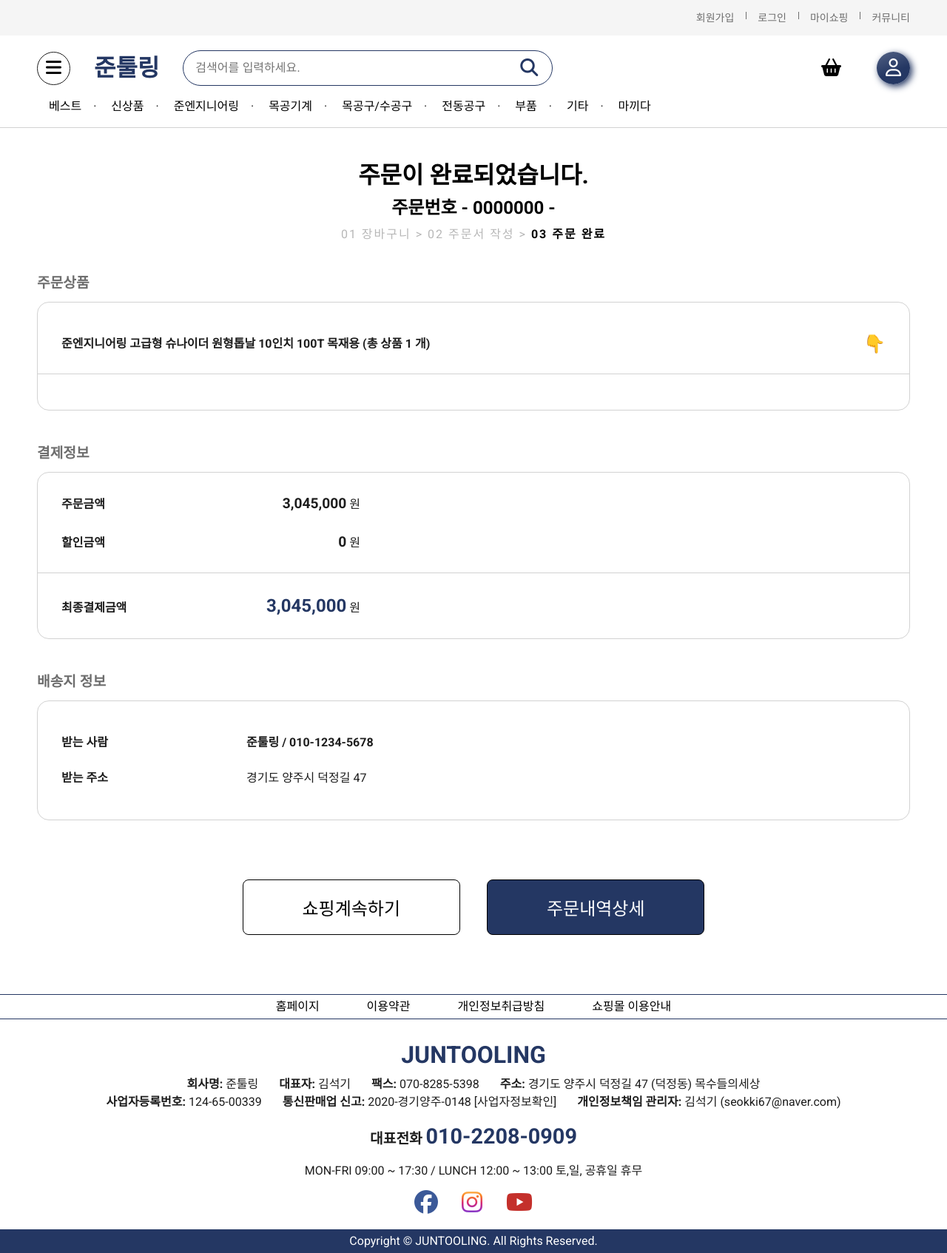
After one commit to Joontooling/joontooling, a Django app: page /products/order_done/ in a window 1280 px wide. The commit adds this page. Shown: the whole page at 74% size. Run offline with Django 3.2, Linux system fonts and the light colour scheme; some libraries are stand-ins or nearby versions.

Commit message:
Design order done page

```diff
--- /dev/null
+++ b/products/templates/products/order_done.html
@@ -0,0 +1,99 @@
+{% extends 'base.html' %}
+
+{% block content %}
+<div class="container">
+  <!-- ORDER-DONE -->
+  <main class="order-done">
+
+    <!-- TITLE -->
+    <div class="basket-title order-done-title">
+      <h1 class="title">
+        주문이 완료되었습니다.
+        <span>주문번호 - 0000000 -</span>
+      </h1>
+      <h2 class="step">
+        <span>01 장바구니 ></span>
+        <span> 02 주문서 작성 ></span>
+        <span class="active"> 03 주문 완료</span>
+      </h2>
+    </div>
+
+    <!-- PRODUCTS -->
+    <section class="products">
+      <h4 class="title">주문상품</h4>
+      <div class="content">
+        <div class="top-wrap">
+          <p>준엔지니어링 고급형 슈나이더 원형톱날 10인치 100T 목재용 (총 상품 1 개)</p>
+          <span class="products-btn">👇</span>
+        </div>
+        <div class="line"></div>
+        <div class="bottom">
+          <img src="https://juntooling.com/web/product/small/202111/7a5a2d420395bfd413db8b9b6220898b.jpg"
+            alt="product-image">
+          <div class="text">
+            <p>준엔지니어링 고급형 슈나이더 원형톱날 10인치 100T 목재용</p>
+            <p><span>3,045,000</span> 원 / 1개</p>
+          </div>
+        </div>
+      </div>
+    </section>
+
+    <!-- PAYMENT -->
+    <section class="payment">
+      <h4 class="title">결제정보</h4>
+      <div class="content">
+        <div class="item">
+          <p>주문금액</p>
+          <p> <span>3,045,000</span> 원</p>
+        </div>
+        <div class="item">
+          <p>할인금액</p>
+          <p> <span>0</span> 원</p>
+        </div>
+        <div class="line"></div>
+        <div class="item">
+          <p>최종결제금액</p>
+          <p> <span class="accent">3,045,000</span> 원</p>
+        </div>
+      </div>
+    </section>
+
+    <!-- LOCATION -->
+    <section class="location">
+      <h4 class="title">배송지 정보</h4>
+      <div class="content">
+        <p><span>받는 사람</span>준툴링 / 010-1234-5678</p>
+        <p><span>받는 주소</span>경기도 양주시 덕정길 47</p>
+      </div>
+    </section>
+
+    <!-- BUTTONS -->
+    <div class="btns">
+      <button>쇼핑계속하기</button>
+      <button class="btn-main">주문내역상세</button>
+    </div>
+
+  </main>
+</div>
+{% endblock content %}
+
+
+{% block js %}
+<script>
+  const productsShowBtn = document.querySelector('.products-btn');
+  const products = document.querySelector('.bottom');
+
+  productsShowBtn.addEventListener('click', () => {
+    products.classList.toggle('show');
+    buttonToggle();
+  })
+
+  function buttonToggle() {
+    if (productsShowBtn.innerText === '👇') {
+      productsShowBtn.innerText = '👆';
+    } else {
+      productsShowBtn.innerText = '👇';
+    }
+  }
+</script>
+{% endblock js %}
--- a/products/urls.py
+++ b/products/urls.py
@@ -8,5 +8,6 @@ urlpatterns = [
     path("detail/", views.detail, name="detail"),
     path("basket/", views.basket, name="basket"),
     path("order/", views.order, name="order"),
+    path("order_done/", views.order_done, name="order_done"),
     path('product_create', views.product_create, name="product_create"),
 ]
--- a/products/views.py
+++ b/products/views.py
@@ -16,6 +16,9 @@ def basket(request):
 
 def order(request):
     return render(request, 'products/order.html')
+
+def order_done(request):
+    return render(request, 'products/order_done.html')
 
 
 def product_create(request):
--- a/static/css/main.css
+++ b/static/css/main.css
@@ -5,6 +5,7 @@
 @import 'products/detail.css';
 @import 'products/basket.css';
 @import 'products/order.css';
+@import 'products/order_done.css';
 
 /* VARIAVLE */
 :root {
@@ -416,6 +417,11 @@ button {
   border-radius: 0 0 7px 7px;
 }
 
+.dropdown__item.item--single:hover,
+.sub-dropdown__item.item--single:hover {
+  border-radius: 7px;
+}
+
 /* header-nav-fixed */
 #nav--fixed {
   padding: 20px 0;
--- a/static/css/products/basket.css
+++ b/static/css/products/basket.css
@@ -18,6 +18,7 @@
 
 .basket-title .step span.active {
   color: var(--color-black);
+  font-weight: bold;
 }
 
 /* BASKET-INFO */
--- /dev/null
+++ b/static/css/products/order_done.css
@@ -0,0 +1,156 @@
+/* ORDER-DONE / TITLE */
+.order-done .order-done-title .title {
+  font-size: 2rem;
+  color: var(--color-black);
+}
+
+.order-done .order-done-title .title > span {
+  display: block;
+  font-size: 1.5rem;
+  margin: 1rem 0;
+}
+
+/* ORDER-DONE */
+.order-done section {
+  margin: 3rem 0;
+}
+
+.order-done section .title {
+  font-size: 1.2rem;
+  font-weight: bold;
+  color: var(--color-dark-gray);
+}
+
+.order-done section .content {
+  margin-top: 1rem;
+  border: 1px solid var(--color-border);
+  border-radius: 1rem;
+  padding: 2rem;
+}
+
+.order-done section .content p {
+  padding: 1rem 0;
+  font-weight: bold;
+}
+
+.order-done section .content > p span:first-child {
+  display: inline-block;
+  width: 250px;
+}
+
+/* ORDER-DONE / PRODUCTS */
+.order-done .products .content {
+  padding: 2rem 0;
+}
+
+.order-done .products .content .top-wrap {
+  padding: 0 2rem;
+  display: flex;
+  justify-content: space-between;
+  align-items: center;
+  cursor: pointer;
+}
+
+.order-done .products .content .top-wrap span {
+  font-size: 1.5rem;
+}
+
+.order-done .products .content .bottom {
+  display: none;
+  align-items: center;
+  margin-left: 2rem;
+  padding-top: 1.5rem;
+}
+
+.order-done .products .content .bottom.show {
+  display: flex;
+}
+
+.order-done .products .content .bottom img {
+  width: 100px;
+  margin-right: 1.5rem;
+}
+
+.order-done .products .content .bottom .text p {
+  font-weight: 400;
+  padding: 0.5rem;
+}
+
+.order-done .products .content .bottom .text p span {
+  font-weight: bold;
+}
+
+/* ORDER-DONE / PAYMENT */
+.order-done .payment .content {
+  padding: 1rem 0;
+}
+
+.order-done .payment .content .item {
+  width: 40%;
+  margin-left: 2rem;
+}
+
+.order-done .payment .content .item p {
+  display: inline-block;
+}
+
+.order-done .payment .content .item p:first-child {
+  width: 250px;
+}
+
+.order-done .payment .content .item p:last-child {
+  width: 150px;
+  text-align: end;
+  font-weight: 300;
+}
+
+.order-done .payment .content .item p span {
+  font-weight: bold;
+  font-size: 1.2rem;
+}
+
+.order-done .payment .content .item .accent {
+  color: var(--color-main);
+  font-size: 1.5rem;
+}
+
+.order-done .content .line {
+  height: 1px;
+  width: 100%;
+  background-color: var(--color-border);
+  margin: 1rem 0;
+}
+
+/* ORDER-DONE / LOCATION */
+.order-done .location .content p span {
+  font-weight: bold;
+}
+
+.order-done .location .content p:last-child {
+  font-weight: 400;
+}
+
+/* ORDER-DONE / BUTTON */
+.order-done .btns {
+  text-align: center;
+  margin: 5rem;
+}
+
+.order-done .btns button {
+  cursor: pointer;
+  padding: 1.2rem 5rem;
+  border: 1px solid var(--color-black);
+  border-radius: 0.5rem;
+  font-size: 1.5rem;
+  margin: 0 1rem;
+  opacity: 1;
+}
+
+.order-done .btns button:hover {
+  opacity: 0.95;
+}
+
+.order-done .btns button.btn-main {
+  background-color: var(--color-main);
+  color: var(--color-white);
+}
--- a/templates/base.html
+++ b/templates/base.html
@@ -233,13 +233,13 @@
                 <dd class="dropdown__item">
                   <a href="#">전기공구 👉</a>
                   <dl class="sub-dropdown">
-                    <dd class="sub-dropdown__item"><a href="#">전기 원형톱</a></dd>
+                    <dd class="sub-dropdown__item item--single"><a href="#">전기 원형톱</a></dd>
                   </dl>
                 </dd>
                 <dd class="dropdown__item">
                   <a href="#">에어공구 👉</a>
                   <dl class="sub-dropdown">
-                    <dd class="sub-dropdown__item"><a href="#">에어타카</a></dd>
+                    <dd class="sub-dropdown__item item--single"><a href="#">에어타카</a></dd>
                   </dl>
                 </dd>
                 <dd class="dropdown__item"><a href="#">엔진공구</a></dd>
@@ -255,7 +255,7 @@
             <li class="inner__menu__item">
               <a href="#">마끼다</a>
               <dl class="dropdown">
-                <dd class="dropdown__item"><a href="#">원형톱/원형톱날</a></dd>
+                <dd class="dropdown__item item--single"><a href="#">원형톱/원형톱날</a></dd>
               </dl>
             </li>
           </ul>
```
